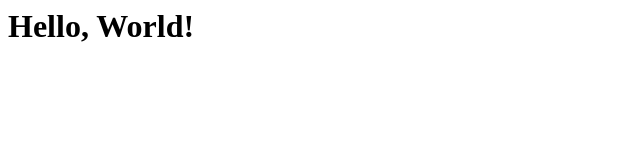
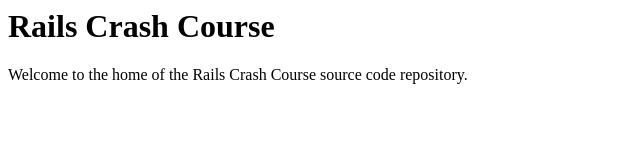
Before and after one commit to railscrashcourse/railscrashcourse.github.io, a plain HTML site: page index.html in a window 1280 px wide. Shown: the whole page, without its empty margins (0-640 px from the left). Drawn offline with Linux system fonts and the light colour scheme.

Commit message:
Add welcome message.

```diff
--- a/index.html
+++ b/index.html
@@ -1,7 +1,9 @@
 <html>
 <head>
+<title>Rails Crash Course</title>
 </head>
 <body>
-<h1>Hello, World!</h1>
+<h1>Rails Crash Course</h1>
+<p>Welcome to the home of the Rails Crash Course source code repository.</p>
 </body>
 </html>
```
